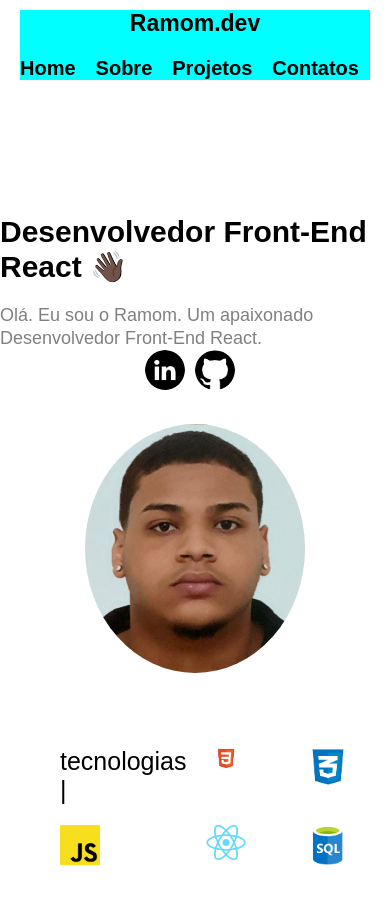
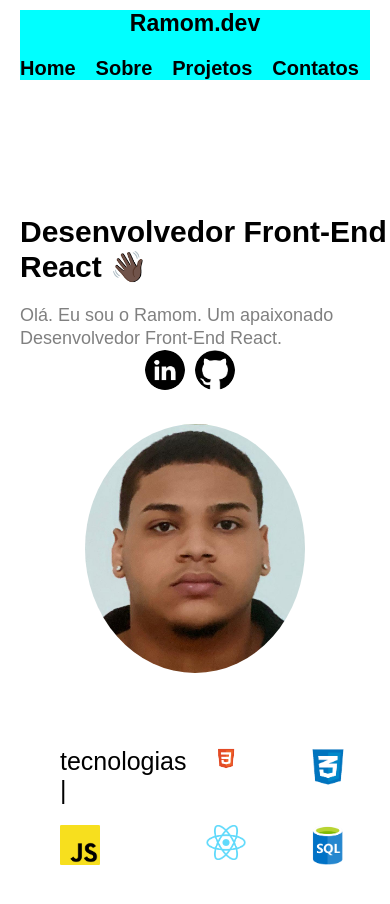
Before and after one commit to Ramom-Gomes/Meu-Portfolio, a React (Vite) app: page / in a window 390 px wide. Shown: the top 904 px of the page. Built offline with nearby package versions, Linux system fonts and the light colour scheme.

Commit message:
responsividade

```diff
--- a/src/App.css
+++ b/src/App.css
@@ -441,6 +441,9 @@
         justify-content: center;
     }
 
+    .informacoestitulo, .informacoesdescricao {
+       margin-left: 20px;
+    }
 
     .links {
         margin-right: 10px;
```
